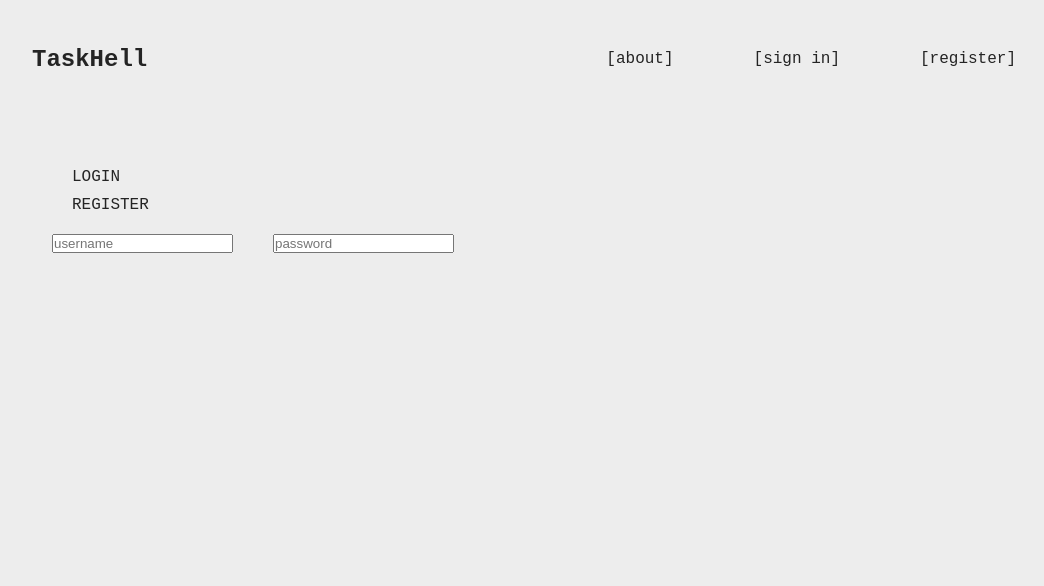
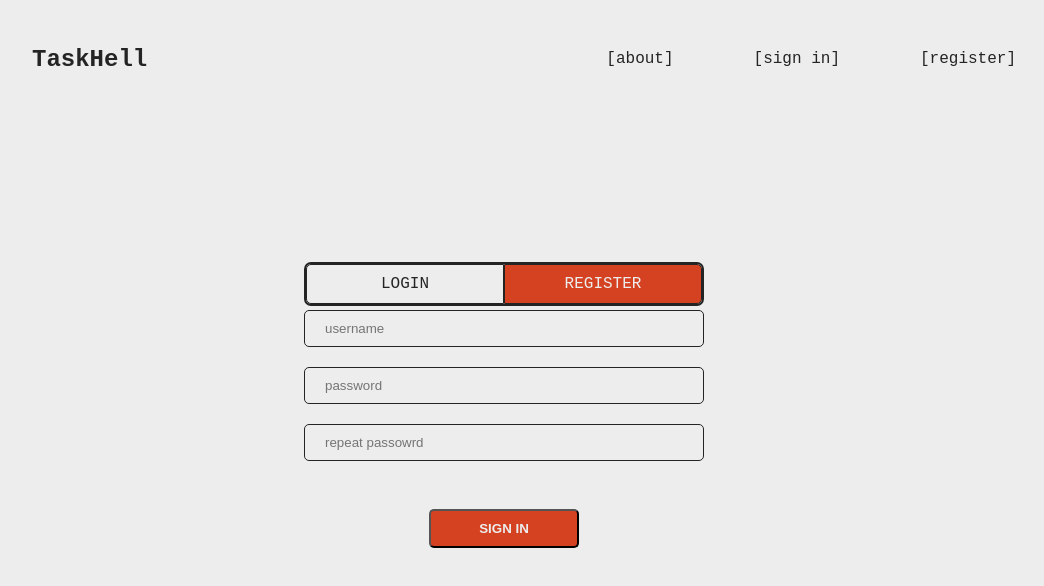
Before and after one commit to Ksawert560/taskhell_frontend, a Next.js app: page /register in a window 1280 px wide. Shown: the top 586 px of the page, without its empty margins (136-1180 px from the left). Built offline with nearby package versions, Linux system fonts and the light colour scheme.

Commit message:
Czy jak się uderzysz i Cię boli to jesteś słaby czy silny? - PSEU 2025

```diff
--- a/package.json
+++ b/package.json
@@ -9,8 +9,9 @@
     "lint": "next lint"
   },
   "dependencies": {
+    "axios": "^1.8.4",
+    "next": "15.2.3",
     "react": "^19.0.0",
-    "react-dom": "^19.0.0",
-    "next": "15.2.3"
+    "react-dom": "^19.0.0"
   }
 }
--- a/src/app/main.css
+++ b/src/app/main.css
@@ -73,6 +73,14 @@ nav ul{
     list-style: none;
 }
 
+nav ul li{
+    transition: .1s ease-in;
+}
+nav ul li:hover{
+    cursor: pointer;
+    color: var(--primary);
+}
+
 .hero, .formSection{
     display: flex;
     row-gap: 20px;
@@ -112,3 +120,92 @@ h1, p, h1 span, p span{
     width: 150px;
     text-align: center;
 }
+.loginSection{
+  height: 50vh;
+  display: grid;
+  grid-template-rows: 1fr 1fr;
+  flex-direction: column;
+  align-items: center;
+  justify-content: center;
+}
+
+.loginChooser{
+  background-color: var(--background);
+  border: 2px solid var(--text);
+  border-radius: 7px;
+  width: 400px;
+  display: grid;
+  grid-template-columns: repeat(2, 1fr);
+  grid-template-rows: 1fr;
+  grid-column-gap: 0px;
+  grid-row-gap: 0px;
+  padding: 0px;
+  box-sizing: border-box;
+  margin-bottom: -100px;
+}
+
+.loginChooser .loginOption{
+  display: flex;
+  align-items: center;
+  justify-content: center;
+  border: 1px solid var(--text);
+  padding: 10px 10px;
+  margin: 0px;
+  border-radius: 5px 0px 0px 5px;
+  width: 100%;
+}
+.loginChooser .loginOption:nth-child(2){
+  border-radius: 0px 5px 5px 0px;
+}
+
+.loginSelected{
+  background-color: var(--primary);
+  color: var(--background);
+}
+form{
+  display: flex;
+  align-items: center;
+  flex-direction: column;
+  width: 400px;
+}
+
+form input[type="text"], form input[type="password"]{
+  border: 1px solid var(--text);
+  border-radius: 5px;
+  padding: 10px 20px;
+  margin: 10px 0px;
+  background-color: var(--background);
+  color: var(--text);
+  width: 100%;
+  transition: .2s ease-in;
+}
+
+form input[type="text"]:focus, form input[type="password"]:focus{
+  border: 1px solid var(--primary);
+  color: var(--primary);
+  outline: none;
+}
+
+form input[type="submit"]{
+  background-color: var(--primary);
+  border-radius: 5px;
+  color: var(--background);
+  font-weight: bold;
+  width: 150px;
+  text-align: center;
+  padding: 10px 20px;
+  margin-top: 20px;
+}
+form input[type="submit"]:hover{
+  cursor: pointer;
+}
+
+
+
+/* ERROR SECTION */
+.errorMsg{
+  color: red;
+  visibility: hidden;
+  margin: 0px;
+  padding: 0px
+}
--- a/src/app/register/page.jsx
+++ b/src/app/register/page.jsx
@@ -1,24 +1,98 @@
-import React from "react";
+'use client'
+import React, {useEffect, useState} from "react";
 import Nav from "../components/Nav";
 import styles from "../../app/main.css";
 import Link from "next/link";
+import axios from "axios";
+
 
 function Login(){
+    const [userError, setUserError] = useState(null);
+    const [errorMsg, setErrorMessage] = useState("empty");
+
+    const [formData, setFormData] = useState({
+        username: '',
+        password: '',
+        repeatPassword: '',
+      });
+
+      const handleChange = (e) => {
+        setFormData({ ...formData, [e.target.name]: e.target.value });
+      };
+
+    useEffect(() => {
+      // Ten kod wykona się dopiero w przeglądarce
+      setUserError(document.getElementsByClassName("errorMsg")[0]);
+    }, []);
+
+    function isEmpty() {
+      if (formData.username === "") {
+        setErrorMessage("Please enter a username");
+        userError.style.visibility = "visible";
+        return false;
+      }
+      else{
+        userError.style.visibility = "hidden";
+      }
+
+      if (formData.password === "") {
+        setErrorMessage("Please enter a password");
+        userError.style.visibility = "visible";
+        return false;
+      }
+      else{
+        userError.style.visibility = "hidden";
+      }
+      return true;
+    }
+
+    function isPasswordMatch(){
+        if(formData.password !== formData.repeatPassword){
+            setErrorMessage("Passwords do not match");
+            userError.style.visibility = "visible";
+            return false;
+        }
+        else{
+            userError.style.visibility = "hidden";
+        }
+        return true
+    }
+
+  const handleSubmit = async (e) => {
+    e.preventDefault();
+    if(isEmpty() && isPasswordMatch()){
+        try {
+            const response = await axios.put('http://localhost:8080/users', {
+                username: formData.username,
+                password: formData.password
+              }, {
+                headers: {
+                  'Content-Type': 'multipart/form-data'
+                }
+              }
+            )
+            console.log('Dane wysłane pomyślnie!', response.data);
+        }
+        catch (error) {
+        console.error('Błąd podczas wysyłania danych:', error);
+        }
+    }
+  };
+
     return (
     <main className={styles.page}>
     <Nav />
-        <section>
-            <div>
-                <div>
-                    <Link href={"/login"}>LOGIN</Link>
-                </div>
-                <div>
-                    <Link href={"/register"}>REGISTER</Link>
-                </div>
+        <section className="loginSection">
+            <div className="loginChooser">
+                <Link href={"/login"} className="loginOption ">LOGIN</Link>
+                <Link href={"/register"} className="loginOption loginSelected">REGISTER</Link>
             </div>
-            <form method="POST" action="">
-                <input type="text" name="username" placeholder="username" />
-                <input type="text" name="password" placeholder="password" />
+            <form onSubmit={handleSubmit}>
+                <input type="text" name="username" placeholder="username" onChange={handleChange} value={formData.username}/>
+                <input type="password" name="password" placeholder="password" onChange={handleChange} value={formData.password}/>
+                <input type="password" name="repeatPassword" placeholder="repeat passowrd" onChange={handleChange} value={formData.repeatPassword}/>
+                <p className="errorMsg">{errorMsg}</p>
+                <input type="submit" name="signin" value="SIGN IN"/>
             </form>
         </section>
     </main>
```
Also changed, not shown: src/app/dashboard/page.jsx (+10 -0 lines), src/app/login/page.jsx (+71 -11 lines), 1 other file (tests, documents, lock files or other folders).
